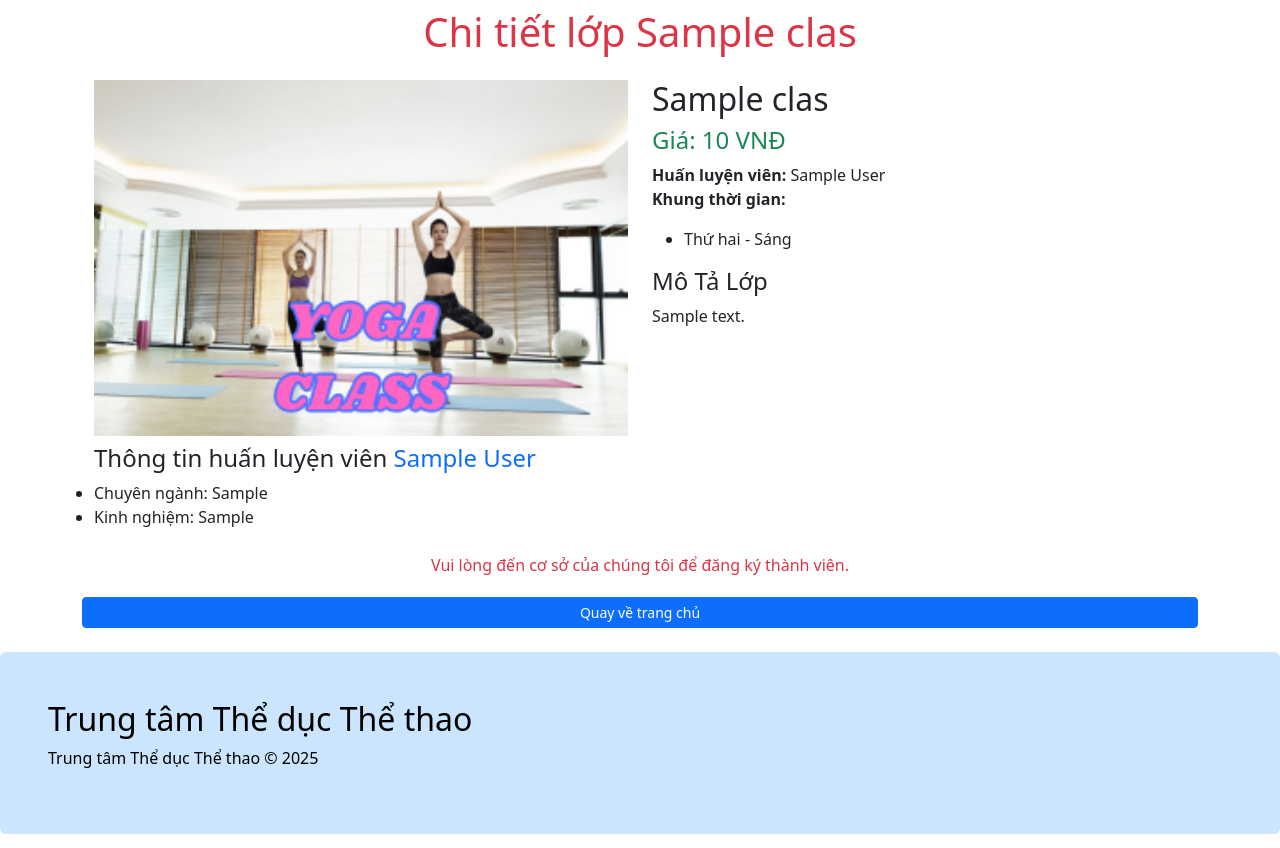
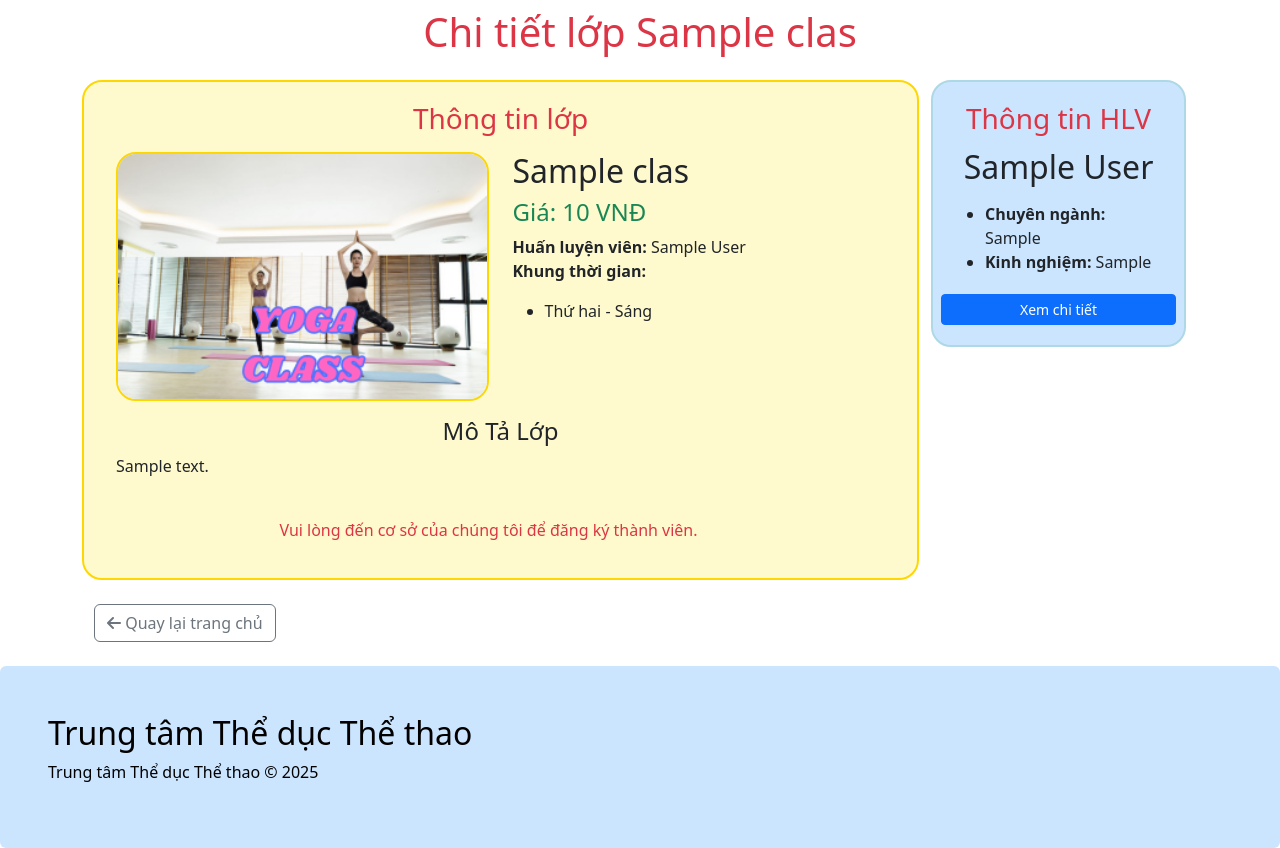
Before and after one commit to trakie/QLTTTheDucTheThao, a Django app: page /class/1/ in a window 1280 px wide. Shown: the part 56-904 px from the top of the page. Run offline with Django 5.2, Linux system fonts and the light colour scheme; tables that the repository leaves empty hold one stand-in row (values such as "Sample post"); some libraries are stand-ins or nearby versions.

Commit message:
Minh Update giao dien

```diff
--- a/pe_app/pes/templates/pes/class_detail.html
+++ b/pe_app/pes/templates/pes/class_detail.html
@@ -6,15 +6,18 @@
 <h1 class="mt-2 text-danger text-center">Chi tiết lớp {{ class_obj.name }}</h1>
 <div class="container mt-4">
         <div class="row">
+            <div class="col-9">
+                <div class="row" style="background-color: rgb(255,250,205); border-radius: 20px; padding: 20px; border: solid gold 2px;">
+                    <h3 class="text-center text-danger mb-3">Thông tin lớp</h3>
                     <!-- Hình ảnh -->
-            <div class="col-md-6">
+                    <div class="col-6">
                         <div>
-                    <img src="{{ class_obj.image_url }}" alt="{{ class_obj.name }}" class="d-block w-100">
+                            <img style="border-radius: 20px; border: solid gold 2px;" src="{{ class_obj.image_url }}" alt="{{ class_obj.name }}" class="d-block w-100">
                         </div>
                     </div>
 
                     <!-- Thông tin chi tiết -->
-            <div class="col-md-6">
+                    <div class="col-6">
                         <div>
                             <h2>{{ class_obj.name }}</h2>
                         </div>
@@ -30,28 +33,43 @@
                               {% endfor %}
                             </ul>
                         </p>
-                <h4 class="mt-2">Mô Tả Lớp</h4>
+                    </div>
+                    <h4 class="mt-3 text-center"><span>Mô Tả Lớp</span></h4>
                     <p>
                         {{ class_obj.description }}
                     </p>
+                    <div class="mt-4 row">
+                        {% if user.is_authenticated %}
+                        <a href="{% url 'enroll' class_obj.id %}" class="btn btn-success btn-sm">Đăng ký lớp này</a>
+                        {% else %}
+                        <p class="text-danger text-center">Vui lòng đến cơ sở của chúng tôi để đăng ký thành viên.</p>
+                        {% endif %}
+                    </div>
                 </div>
             </div>
 
-    <div class="mt-2 row">
-        <h4>Thông tin huấn luyện viên <a class="text-decoration-none" href="{% url 'trainer_detail' class_obj.trainer.user.id %}">{{ class_obj.trainer }}</a></h4>
+            <div class="col-3">
+                <div style="background-color: #cce5ff; border-radius: 20px; padding: 20px; border: solid lightblue 2px;">
+                    <h3 class="text-center text-danger">Thông tin HLV</h3>
+                    <img src="{{ class_obj.trainer.user.avatar.url }}" id="userAvatar" width="200" class="rounded-circle d-block w-100"/>
+                    <h2 class="mt-1 text-center">{{ class_obj.trainer.user.get_full_name }}</h2>
+                    <p>
                         <ul>
-            <li>Chuyên ngành: {{ class_obj.trainer.specialization }}</li>
-            <li>Kinh nghiệm: {{ class_obj.trainer.experience }}</li>
+                            <li><strong>Chuyên ngành:</strong> {{ class_obj.trainer.specialization }}</li>
+                            <li><strong>Kinh nghiệm:</strong> {{ class_obj.trainer.experience }}</li>
                         </ul>
-    </div>
-    <div class="mt-2 row">
-        {% if user.is_authenticated %}
-        <a href="{% url 'enroll' class_obj.id %}" class="btn btn-success btn-sm">Đăng ký lớp này</a>
-        <a href="/" class="btn btn-primary btn-sm mt-1">Quay về trang chủ</a>
-        {% else %}
-        <p class="text-danger text-center">Vui lòng đến cơ sở của chúng tôi để đăng ký thành viên.</p>
-        <a href="/" class="btn btn-primary btn-sm mt-1">Quay về trang chủ</a>
-        {% endif %}
+                    </p>
+                    <div class="row">
+                        <a href="{% url 'trainer_detail' class_obj.trainer.user.id %}" class="btn btn-primary btn-sm mt-1">Xem chi tiết</a>
                     </div>
                 </div>
+            </div>
+        </div>
+
+
+    <!-- Nút quay lại -->
+    <a href="{% url 'home' %}" class="btn btn-outline-secondary mt-4">
+        <i class="fas fa-arrow-left"></i> Quay lại trang chủ
+    </a>
+</div>
 {% endblock %}
--- a/pe_app/pes/templates/pes/enroll.html
+++ b/pe_app/pes/templates/pes/enroll.html
@@ -16,7 +16,7 @@
         <!-- Hình ảnh -->
         <div class="col-md-6">
             <div>
-                <img src="{{ class_obj.image_url }}" alt="{{ class_obj.name }}" class="d-block w-100">
+                <img style="border-radius: 20px; border: solid black 2px" src="{{ class_obj.image_url }}" alt="{{ class_obj.name }}" class="d-block w-100">
             </div>
         </div>
 
--- a/pe_app/pes/templates/pes/home.html
+++ b/pe_app/pes/templates/pes/home.html
@@ -1,8 +1,10 @@
 {% extends 'pes/layout/base.html' %}
 
 {% block content %}
+<!-- Lớp -->
+<h3 id="classes" class="mt-3">Danh sách lớp</h3>
 <!-- Search box -->
-<div class="my-search-box border p-3 rounded mb-3 mt-3" style="background-color: #cce5ff;">
+<div class="my-search-box border p-3 rounded mt-3" style="background-color: #cce5ff;">
     <form method="get" action="{% url 'home' %}" class="d-flex flex-nowrap align-items-center gap-2">
         <!-- Ô tìm kiếm -->
         <input class="form-control"
@@ -37,8 +39,6 @@
     </form>
 </div>
 
-<!-- Lớp -->
-<h3 id="classes" class="mt-3">Danh sách lớp</h3>
 {% if classes %}
 <div class="d-flex flex-row flex-nowrap overflow-auto gap-3 py-3">
     {% for c in classes %}
--- a/pe_app/pes/templates/pes/news.html
+++ b/pe_app/pes/templates/pes/news.html
@@ -1,6 +1,10 @@
 {% extends 'pes/layout/base.html' %}
 {% block content %}
-<div class="container mt-4">
+<!-- Nút quay lại -->
+    <a href="{% url 'home' %}" class="btn btn-outline-secondary mt-4">
+        <i class="fas fa-arrow-left"></i> Quay lại trang chủ
+    </a>
+<div class="container">
     <h1 class="mt-2 mb-4 text-danger text-center">Tin tức & Sự kiện</h1>
 
     <div class="my-search-box border p-3 rounded mb-3 mt-3" style="background-color: #cce5ff;">
--- a/pe_app/pes/templates/pes/profile.html
+++ b/pe_app/pes/templates/pes/profile.html
@@ -5,7 +5,7 @@
 <h1 class="text-center text-danger mt-2 mb-4">Trang cá nhân</h1>
 <div class="row">
     <div class="col-3">
-        <div style="background-color: lightblue; border-radius: 20px; padding: 20px;">
+        <div style="background-color: #cce5ff; border-radius: 20px; padding: 20px; border: solid lightblue 2px;">
             <img src="{{ profile_user.avatar.url }}" id="userAvatar" width="200" class="rounded-circle d-block w-100"/>
             <h2 class="mt-1 text-center">{{ profile_user.get_full_name }}</h2>
             <p>
@@ -34,8 +34,8 @@
             </p>
             {% if user.id == profile_user.id %}
             <div class="row">
-                <a href="#" class="btn btn-success btn-sm mt-1" id="updateAvatarBtn">Cập nhật avatar</a>
-                <a href="/" class="btn btn-primary btn-sm mt-1">Quay về trang chủ</a>
+                <a href="#" class="btn btn-primary btn-sm mt-1" id="updateAvatarBtn">Cập nhật avatar</a>
+                <a href="/" class="btn btn-secondary btn-sm mt-1">Quay về trang chủ</a>
             </div>
             {% endif %}
         </div>
```
Also changed, not shown: pe_app/pes/templates/pes/class_schedule.html (+7 -2 lines), pe_app/pes/templates/pes/receipts.html (+6 -2 lines), pe_app/pes/templates/pes/trainer_detail.html (+5 -5 lines). Lines whose indentation alone changed are shown as unchanged.
